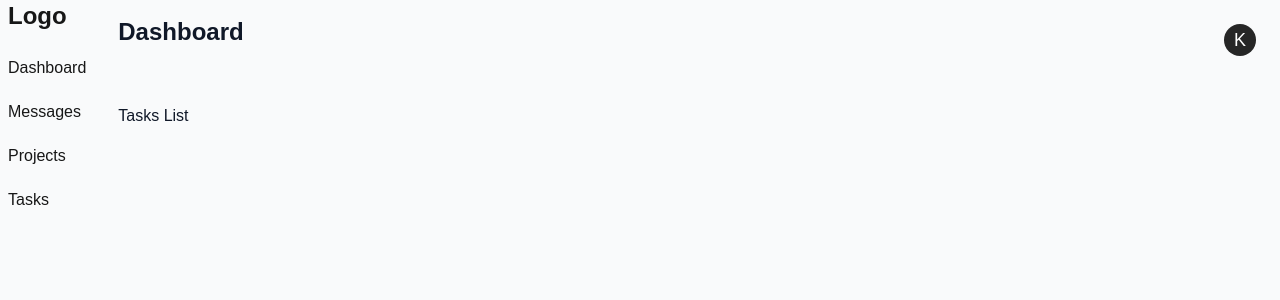
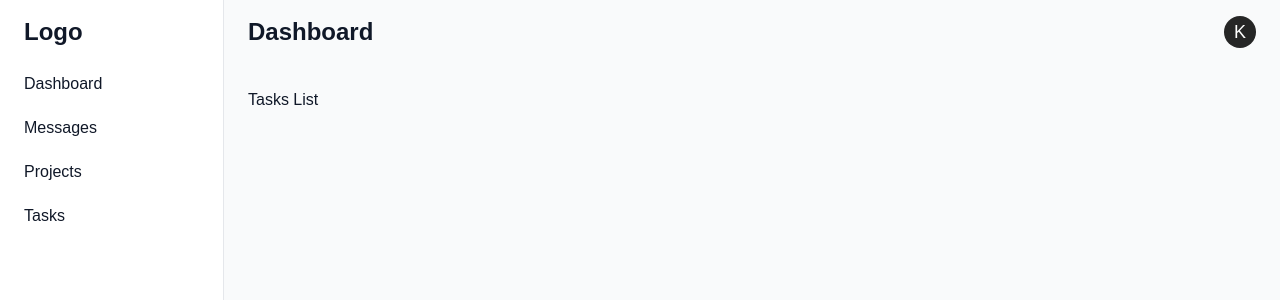
Before and after one commit to KylerLong-dev/dashboard, a Next.js app in the folder portal/: page /user/tasks in a window 1280 px wide. Shown: the top 300 px of the page. Built offline with nearby package versions, Linux system fonts and the light colour scheme.

Commit message:
Finish sidebar UI and state management logic to display certain JSX code when isMobile is true.

```diff
--- a/portal/src/components/DashboardLayout.js
+++ b/portal/src/components/DashboardLayout.js
@@ -14,25 +14,26 @@ export default function DashboardLayout({ children }) {
       {sidebarOpen && (
         <>
           <div
-            className="fixed inset-0 bg-black bg-opacity-50 z-40"
+            className="fixed inset-0 z-40"
+            style={{ backgroundColor: 'rgba(0, 0, 0, 0.5)' }}
             onClick={() => setSidebarOpen(false)}
           />
           <Sidebar
             isMobile={true}
             sidebarOpen={sidebarOpen}
             setSidebarOpen={setSidebarOpen}
-            className="fixed top-0 left-0 h-full w-64 bg-white shadow-lg z-50 flex flex-col p-6"
+            className="fixed top-0 left-0 h-full w-64 bg-white shadow-lg z-50 flex flex-col p-6 text-gray-900"
           />
         </>
       )}
 
-      <div className="flex-1 flex flex-col">
+      <div className="flex-1 flex flex-col"> {/*container holding the header and main content*/}
         {/* Header */}
         <header className="flex justify-between items-center w-full px-6 py-4 bg-gray-50 text-gray-900">
-          <h1 className="text-2xl font-bold mb-4">Dashboard</h1>
-          <div className="flex gap-2">
+          <h1 className="text-2xl font-bold">Dashboard</h1>
+          <div className="flex items-center gap-2">
             <button
-              className="block md:hidden rounded hover:bg-gray-200 focus:outline-none cursor-pointer mb-4"
+              className="block md:hidden rounded hover:bg-gray-200 focus:outline-none cursor-pointer"
               aria-label="Open sidebar"
               onClick={() => setSidebarOpen(true)}
             >
--- a/portal/src/components/Sidebar.js
+++ b/portal/src/components/Sidebar.js
@@ -1,19 +1,22 @@
 import Link from "next/link";
 
-export default function Sidebar({ isMobile = false, setSidebarOpen, className = "" }) {
+export default function Sidebar({ isMobile = false, setSidebarOpen, className="" }) {
   return (
-    <aside className={className || "w-56 bg-white border-r border-gray-200 min-h-screen p-6 hidden md:block text-gray-900"}>
+    <aside className={`w-56 bg-white border-r border-gray-200 min-h-screen p-4 text-gray-900 ${className}`}>
       {isMobile && (
+        <div className="flex items-center justify-between mb-2">
+          <h1 className="text-2xl font-bold pl-2 mb-4">Logo</h1>
           <button
-          className="self-end mb-4 text-gray-700 text-2xl font-bold hover:text-gray-900"
+            className="text-gray-700 text-2xl font-bold hover:text-gray-900 mb-4 pr-2 cursor-pointer"
             onClick={() => setSidebarOpen(false)}
             aria-label="Close sidebar"
           >
             ✕
           </button>
+        </div>
       )}
       <div>
-        <h1 className="text-2xl font-bold pl-2 mb-4">Logo</h1>
+        <h1 className="text-2xl font-bold pl-2 mb-4 hidden md:block">Logo</h1>
       </div>
       <nav className="space-y-1 flex flex-col">
         <Link href="./user/" className="hover:bg-gray-100 p-2 rounded-md">Dashboard</Link>
```
Lines whose indentation alone changed are shown as unchanged.
